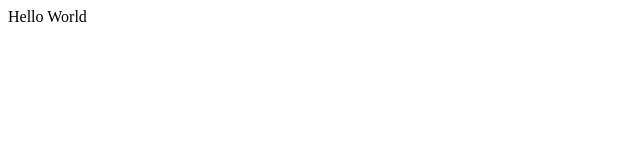
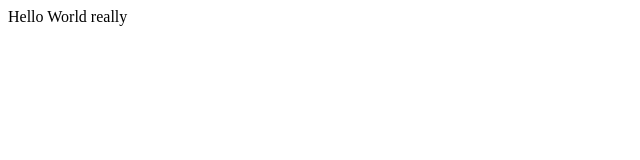
Before and after one commit to Kent42/jQuery-edX-Class, a plain HTML site: page index.htm in a window 1280 px wide. Shown: the full height of the page, 0-640 px from the left. Drawn offline with Linux system fonts and the light colour scheme; files whose address does not match are found by name.

Commit message:
20150915B

```diff
--- a/index.htm
+++ b/index.htm
@@ -4,6 +4,6 @@
 	</head>
 	<body>
 		<script src="./Scripts/jquery-2.1.4.min.js"></script>
-		Hello World
+		Hello World really
 	</body>
 </html>
```
